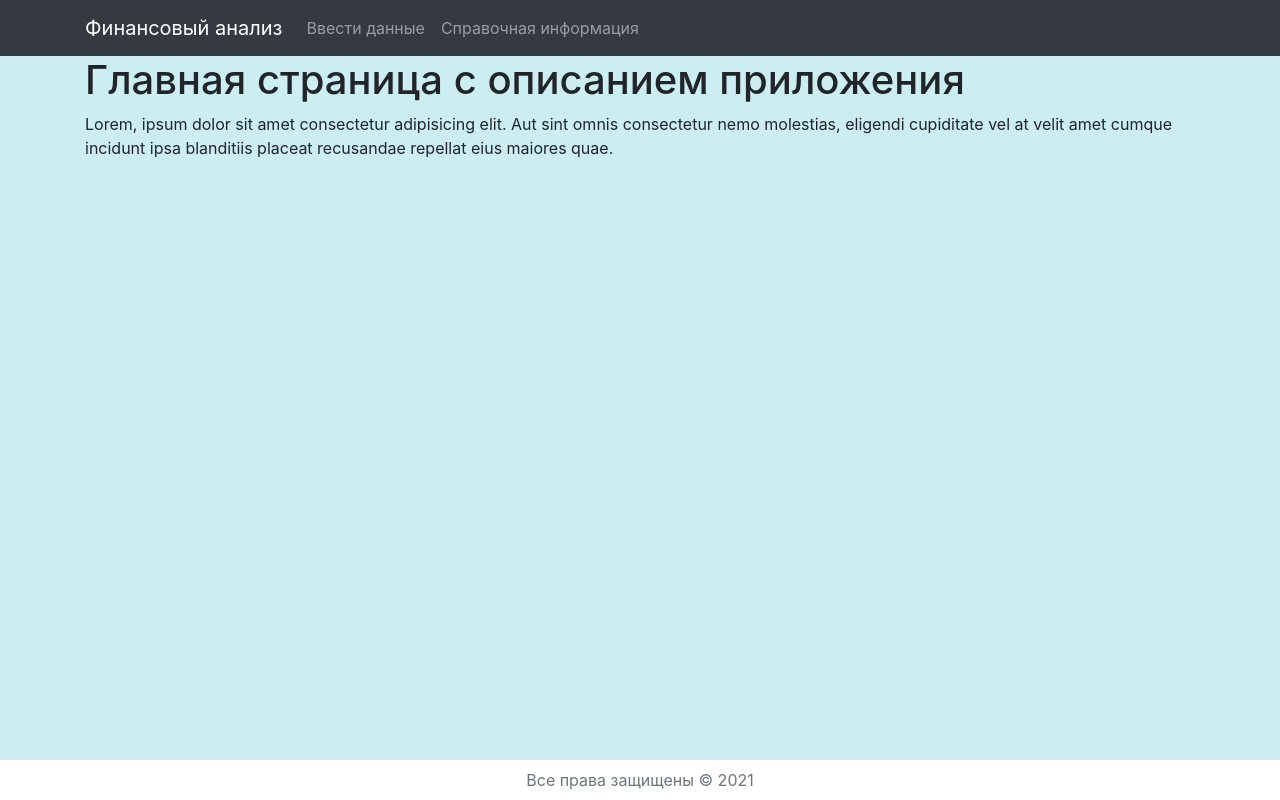
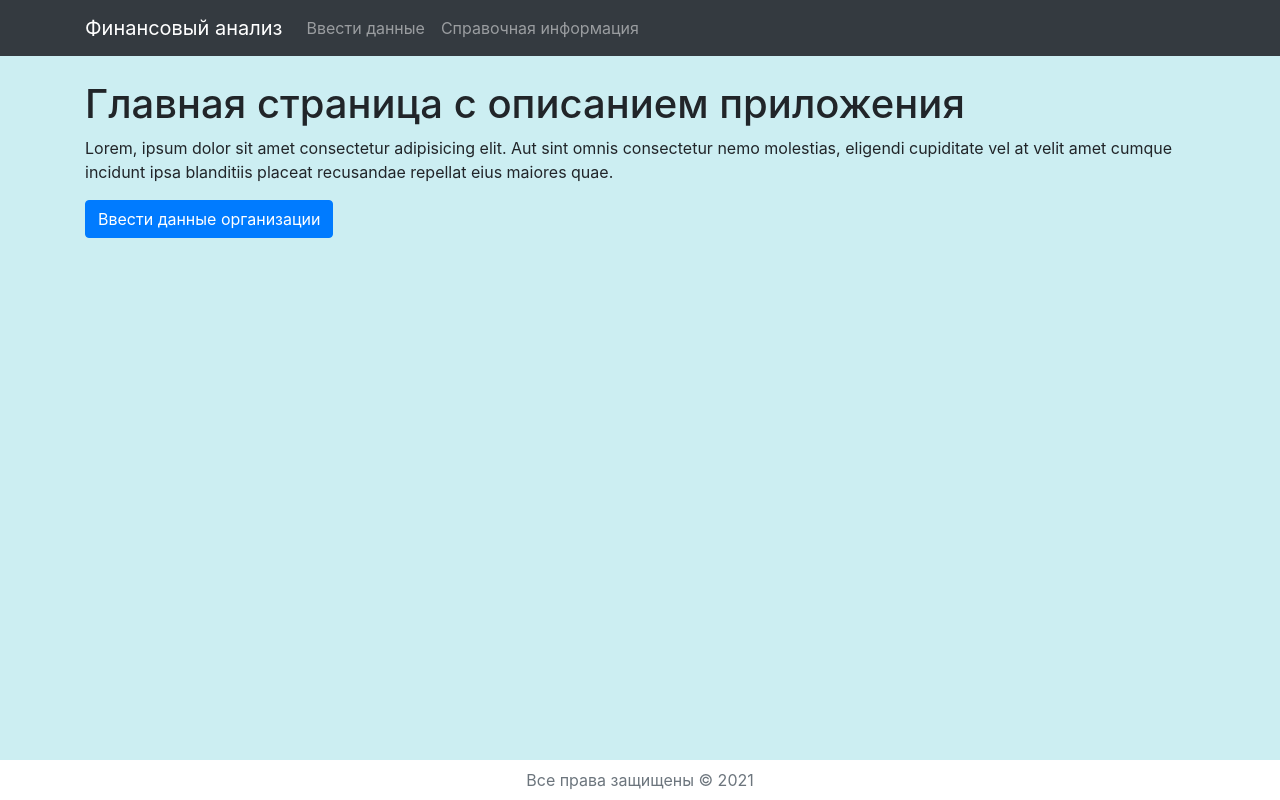
Before and after one commit to tarasovnm/fin-an-ts, a React (Create React App) app: page / in a window 1280 px wide. Built offline with nearby package versions, Linux system fonts and the light colour scheme.

Commit message:
Added routing.

```diff
--- a/package.json
+++ b/package.json
@@ -10,10 +10,12 @@
     "@types/node": "^12.20.6",
     "@types/react": "^17.0.3",
     "@types/react-dom": "^17.0.2",
+    "@types/react-router-dom": "^5.1.7",
     "bootstrap": "^4.6.0",
     "node-sass": "^5.0.0",
     "react": "^17.0.1",
     "react-dom": "^17.0.1",
+    "react-router-dom": "^5.2.0",
     "react-scripts": "4.0.3",
     "typescript": "^4.2.3",
     "web-vitals": "^1.1.1"
--- a/src/components/Analysis/Analysis.tsx
+++ b/src/components/Analysis/Analysis.tsx
@@ -2,7 +2,7 @@ import React from 'react';
 
 const Analysis: React.FC = () => {
   return (
-    <div>
+    <div className="analysis-page container pt-4">
       <h1>Анализ финансовой деяетельности организации</h1>
     </div>
   );
--- a/src/components/App/App.tsx
+++ b/src/components/App/App.tsx
@@ -1,4 +1,7 @@
 import React from 'react';
+import { BrowserRouter, Switch, Route } from 'react-router-dom';
+import Analysis from '../Analysis/Analysis';
+import Docs from '../Docs/Docs';
 import Footer from '../Footer/Footer';
 import Header from '../Header/Header';
 import Home from '../Home/Home';
@@ -6,11 +9,17 @@ import Home from '../Home/Home';
 const App: React.FC = () => {
   return (
     <div className="App d-flex flex-column min-vh-100">
-      <Header />
-      <div className="content wrapper flex-grow-1">
-        <Home />
-      </div>
-      <Footer />
+      <BrowserRouter>
+        <Header />
+        <div className="content wrapper flex-grow-1">
+          <Switch>
+            <Route component={Home} path="/" exact />
+            <Route component={Analysis} path="/analysis" />
+            <Route component={Docs} path="/docs" />
+          </Switch>
+        </div>
+        <Footer />
+      </BrowserRouter>
     </div>
   );
 }
--- a/src/components/Docs/Docs.tsx
+++ b/src/components/Docs/Docs.tsx
@@ -2,7 +2,7 @@ import React from 'react';
 
 const Docs: React.FC = () => {
   return (
-    <div>
+    <div className="docs-page container pt-4">
       <h1>Основные понятия и определения</h1>
     </div>
   );
--- a/src/components/Header/Header.tsx
+++ b/src/components/Header/Header.tsx
@@ -1,21 +1,22 @@
 import React from 'react';
+import { NavLink } from 'react-router-dom';
 
 const Header: React.FC = () => {
   return (
     <header>
       <nav className="navbar navbar-expand-lg navbar-dark bg-dark">
         <div className="container">
-          <a className="navbar-brand" href="/">Финансовый анализ</a>
+          <NavLink className="navbar-brand" to="/">Финансовый анализ</NavLink>
           <button className="navbar-toggler" type="button" data-bs-toggle="collapse" data-bs-target="#navbarNav" aria-controls="navbarNav" aria-expanded="false" aria-label="Toggle navigation">
             <span className="navbar-toggler-icon"></span>
           </button>
           <div className="collapse navbar-collapse" id="navbarNav">
             <ul className="navbar-nav">
               <li className="nav-item">
-                <a className="nav-link" href="/">Ввести данные</a>
+                <NavLink className="nav-link" to="/analysis">Ввести данные</NavLink>
               </li>
               <li className="nav-item">
-                <a className="nav-link" href="/">Справочная информация</a>
+                <NavLink className="nav-link" to="/docs">Справочная информация</NavLink>
               </li>
             </ul>
           </div>
--- a/src/components/Home/Home.tsx
+++ b/src/components/Home/Home.tsx
@@ -1,10 +1,14 @@
 import React from 'react';
+import { useHistory } from 'react-router-dom';
 
 const Home: React.FC = () => {
+  const history = useHistory();
+
   return (
-    <div className="container">
+    <div className="home-page container pt-4">
       <h1>Главная страница с описанием приложения</h1>
       <p>Lorem, ipsum dolor sit amet consectetur adipisicing elit. Aut sint omnis consectetur nemo molestias, eligendi cupiditate vel at velit amet cumque incidunt ipsa blanditiis placeat recusandae repellat eius maiores quae.</p>
+      <button className="btn btn-primary" onClick={() => history.push('/analysis')}>Ввести данные организации</button>
     </div>
   );
 }
```
Also changed, not shown: 1 other file (tests, documents, lock files or other folders).
